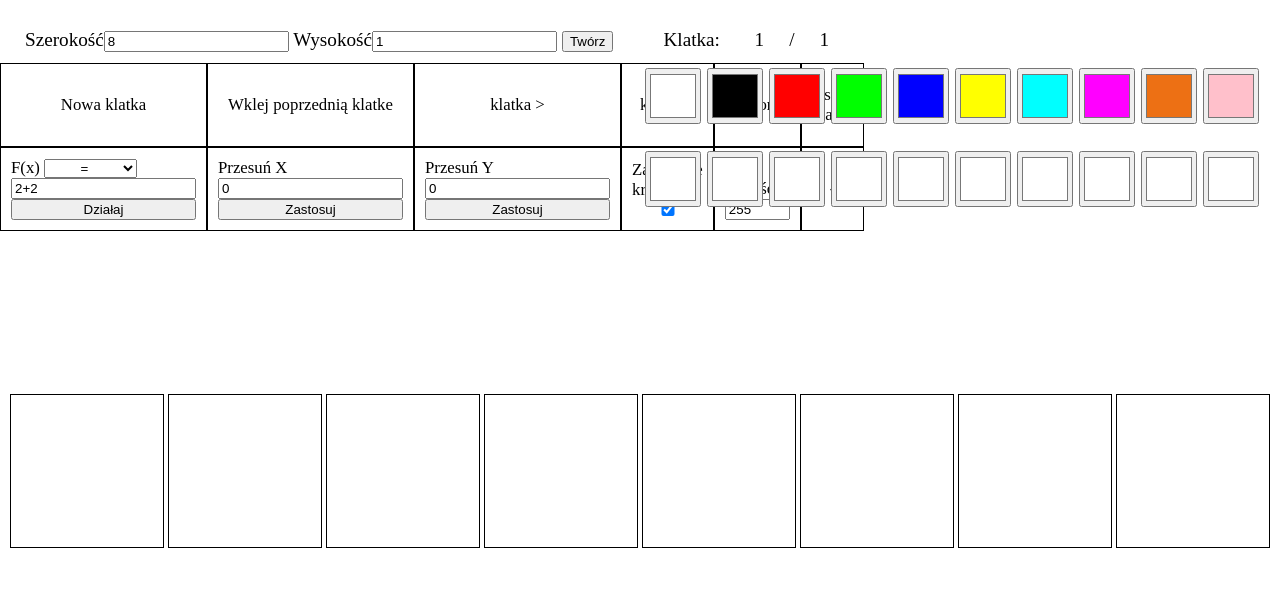
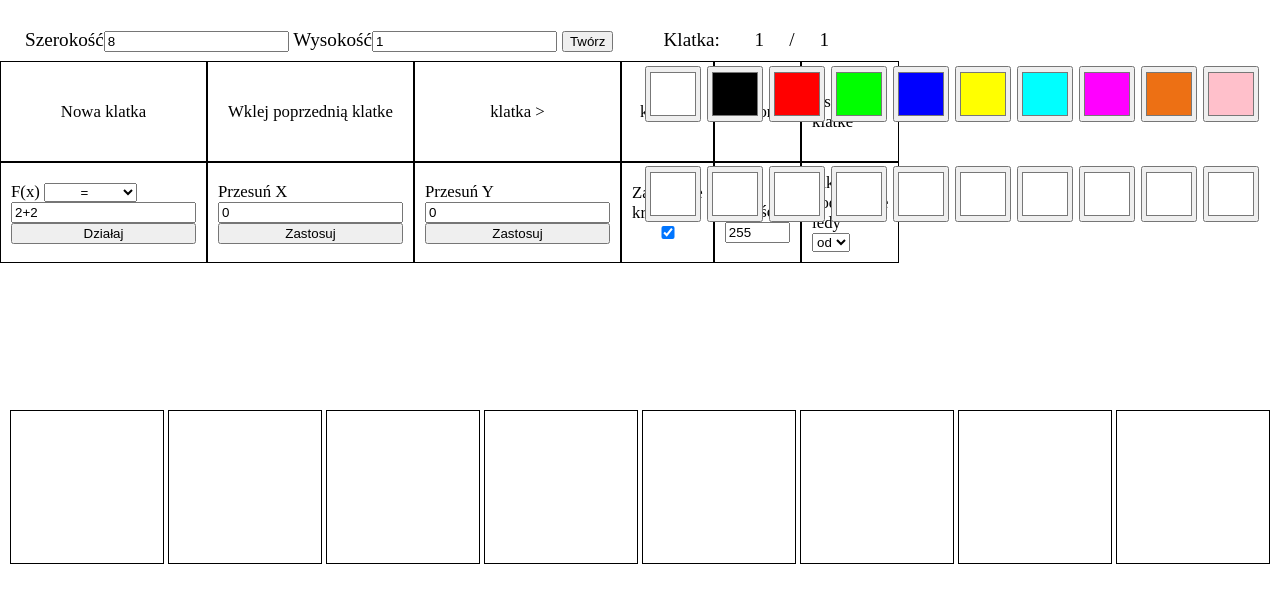
Before and after one commit to maciulex/led-cereator, a plain HTML site: page index.html in a window 1280 px wide. Shown: the part 90-692 px from the top of the page. Drawn offline with Linux system fonts and the light colour scheme.

Commit message:
other wire type support

```diff
--- a/app/main.js
+++ b/app/main.js
@@ -312,7 +312,9 @@ class Program {
     }
 
     eksport() {
-        var eksportType = parseInt(document.querySelector("#eksportType").value);
+        var eksportType    = parseInt(document.querySelector("#eksportType").value);
+        var eksportLedWire = parseInt(document.querySelector("#eksportLedWireStyle").value);
+
         var destynation = document.querySelector('#eksportDST');
         var result = "";
         switch (eksportType) {
@@ -328,11 +330,11 @@ class Program {
                     for (let x = 0; x < this.width; x++) {
                         for (let y = 0; y < this.height; y++) {
                             orderedArrayOfPixels[this.frames[frame]['pixels'][x][y].index] =
-                                `
-                                    {${this.frames[frame]['pixels'][x][y].red},${this.frames[frame]['pixels'][x][y].green},${this.frames[frame]['pixels'][x][y].blue}}
-                                `;
+                                ` {${this.frames[frame]['pixels'][x][y].red},${this.frames[frame]['pixels'][x][y].green},${this.frames[frame]['pixels'][x][y].blue}} `;
+                                //orderedArrayOfPixels[this.frames[frame]['pixels'][x][y].index] = `${x}, ${y}`;
                         }
                     }
+                    console.log(orderedArrayOfPixels);
                     for (let i = 0; i < orderedArrayOfPixels.length; i++) {
                         if (i != 0) result += ",";
                         result += orderedArrayOfPixels[i];
@@ -348,7 +350,46 @@ class Program {
         destynation.innerHTML = result;
 
     }
-
+    reIndexPixels(how) {
+        how = parseInt(how);
+        console.log(how)
+        var framesAmount = this.frames.length;
+        switch (how) {
+            case 1:
+                for (let x = 0; x < this.width; x++) {
+                    for (let y = 0; y < this.height; y++) {
+                        var counter = 0;
+                        for (let frame = 0; frame < framesAmount; frame++) {
+                            for (let y = 0; y < this.height; y++) {
+                                if (y%2 == 0) {
+                                    for (let x = 0; x < this.width; x++) {
+                                        this.frames[frame].pixels[x][y].index = counter;
+                                        counter += 1;
+                                    }
+                                } else {
+                                    for (let x = this.width-1; x >= 0; x--) {
+                                        this.frames[frame].pixels[x][y].index = counter;
+                                        counter += 1;
+                                    }
+                                }
+                            }
+                        }
+                    }
+                }
+            break;
+            case 2:
+                var counter = 0;
+                for (let frame = 0; frame < framesAmount; frame++) {
+                    for (let x = 0; x < this.width; x++) {
+                        for (let y = 0; y < this.height; y++) {
+                            this.frames[frame][pixels][x][y].index = counter;
+                            counter += 1;
+                        }
+                    }
+                }
+            break;
+        }
+    }
     constructor(width, height) {
         this.width = width;
         this.height = height;
@@ -363,6 +404,7 @@ class Program {
         this.getFrameCells();
         this.drawFrame(0);
         this.updateFrameCount();
+        this.reIndexPixels(document.querySelector("#eksportLedWireStyle").value);
     }
 }
 
--- a/index.html
+++ b/index.html
@@ -20,7 +20,6 @@
                 <option value="1">Jeden Array</option>
                 <option value="2">Array na klatke</option>
             </select>
-
             <button onclick="PROGRAM.eksport()">GENERUJ</button>
         </div>
         <section id="eksportDST">
@@ -102,7 +101,13 @@
             <div class="tool">Przesuń Y <input type="number" id="YShift" value="0"><button onclick='PROGRAM.shiftY(parseInt(document.querySelector("#YShift").value));'>Zastosuj</button></div>
             <div class="tool">Zapętlanie krawędzi <input type="checkbox" id="edgesLoop" checked></div>
             <div class="tool">Maks jasność <input type="number" id="maksBright" value="255" max="255" min="0"></div>
-            <div class="tool">-</div>
+            <div class="tool">
+                Jak są podłączone ledy
+                <select id="eksportLedWireStyle" onchange="PROGRAM.reIndexPixels(this.value)">
+                    <option value="1">od lewej do prawej od prawej do lewej i tak na zmiane</option>
+                    <option value="2">od lewej do prawej</option>
+                </select>
+            </div>
 
         </section>
         <section class="color-box">
```
